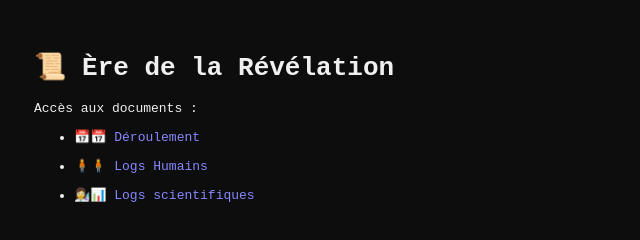
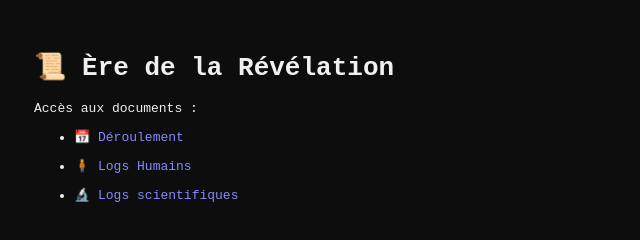
Before and after one commit to Lianjiegunnm/It-s-no-Blame-, a plain HTML site: page lore/Ere de la Révélation/index.html in a window 1280 px wide. Shown: the whole page, without its empty margins (0-640 px from the left). Drawn offline with Linux system fonts and the light colour scheme.

Commit message:
j'en ai ras le c**

```diff
--- a/lore/Ere de la Révélation/index.html
+++ b/lore/Ere de la Révélation/index.html
@@ -22,9 +22,9 @@
   <h1>📜 Ère de la Révélation</h1>
   <p>Accès aux documents :</p>
   <ul>
-    <li><a href="Déroulement.html">📅📅  Déroulement</a></li>
-    <li><a href="Logs humains.html">🧍🧍 Logs Humains</a></li>
-    <li><a href="Logs scientifiques.html">👩‍🔬📊 Logs scientifiques</a></li>
+    <li><a href="Déroulement.html">📅  Déroulement</a></li>
+    <li><a href="Logs-humains.html">🧍 Logs Humains</a></li>
+    <li><a href="logs-scientifiques.html">🔬  Logs scientifiques</a></li>
   </ul>
 </body>
 </html>
```
